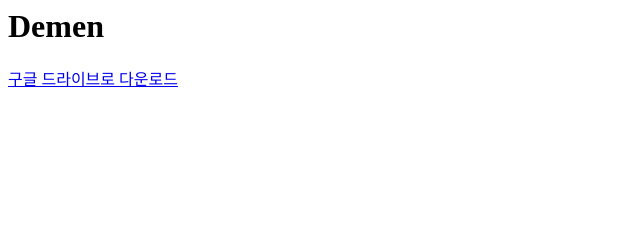
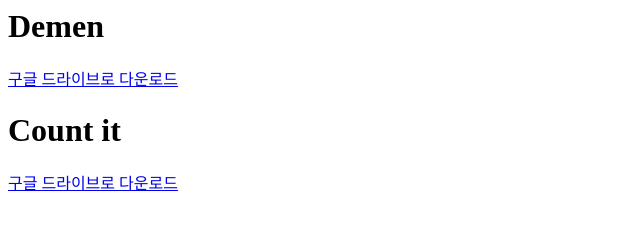
Before and after one commit to pcachu1031/GC_Game, a plain HTML site: page GC_index.html in a window 1280 px wide. Shown: the whole page, without its empty margins (0-640 px from the left). Drawn offline with Linux system fonts and the light colour scheme.

Commit message:
Update GC_index.html

```diff
--- a/GC_index.html
+++ b/GC_index.html
@@ -1,7 +1,10 @@
 <html>
 	<head></head>
 	<body>
-    <h1>Demen</h1>
-    <a href="https://drive.google.com/file/d/17ZxCZJzipUw1IMJgdMdAMl73U3N1Xtrt/view?usp=sharing">구글 드라이브로 다운로드</a>
+    		<h1>Demen</h1>
+    		<a href="https://drive.google.com/file/d/17ZxCZJzipUw1IMJgdMdAMl73U3N1Xtrt/view?usp=sharing">구글 드라이브로 다운로드</a>
+
+		<h1>Count it</h1>
+    		<a href="https://drive.google.com/file/d/17ZxCZJzipUw1IMJgdMdAMl73U3N1Xtrt/view?usp=sharing">구글 드라이브로 다운로드</a>
 	</body>
 </html>
```
